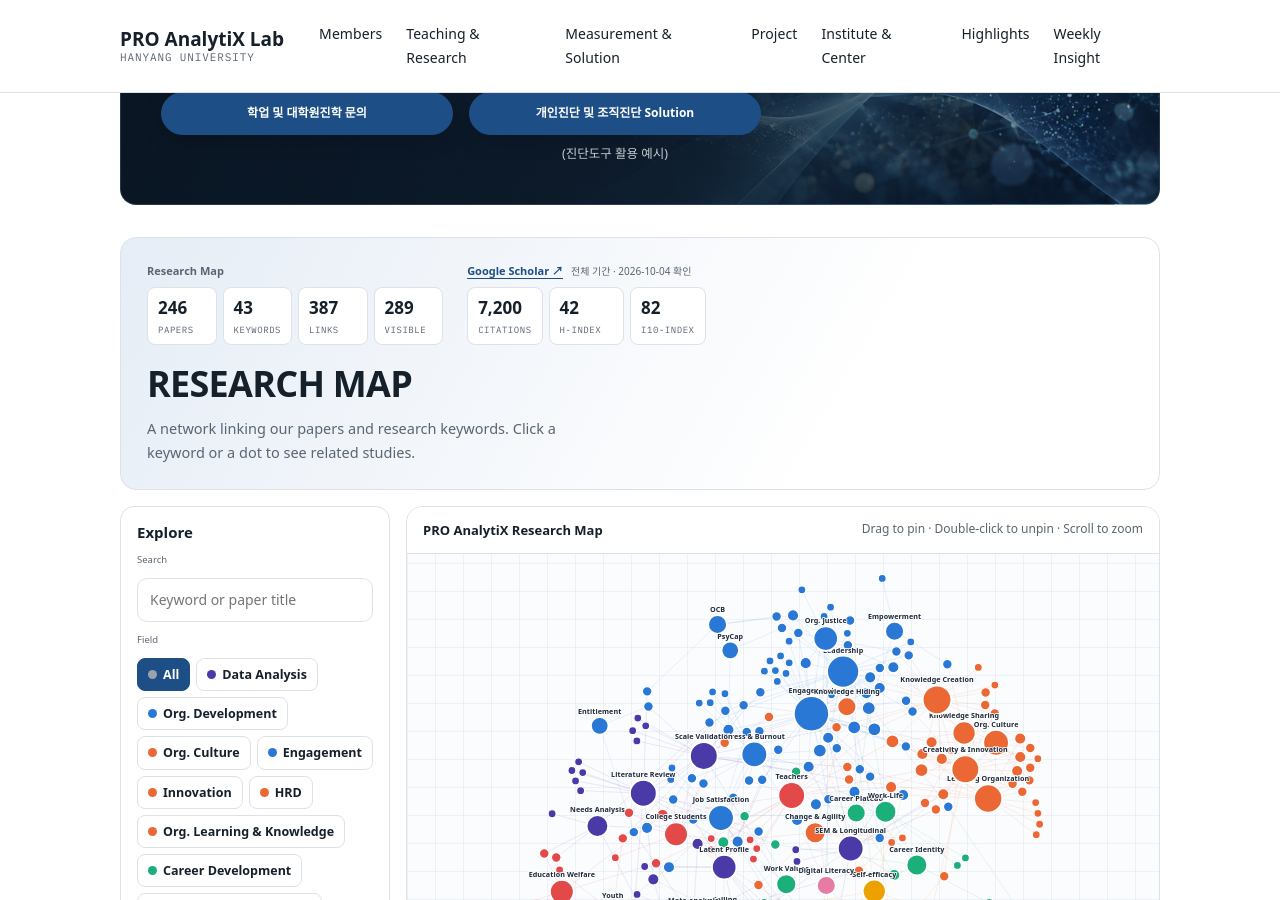
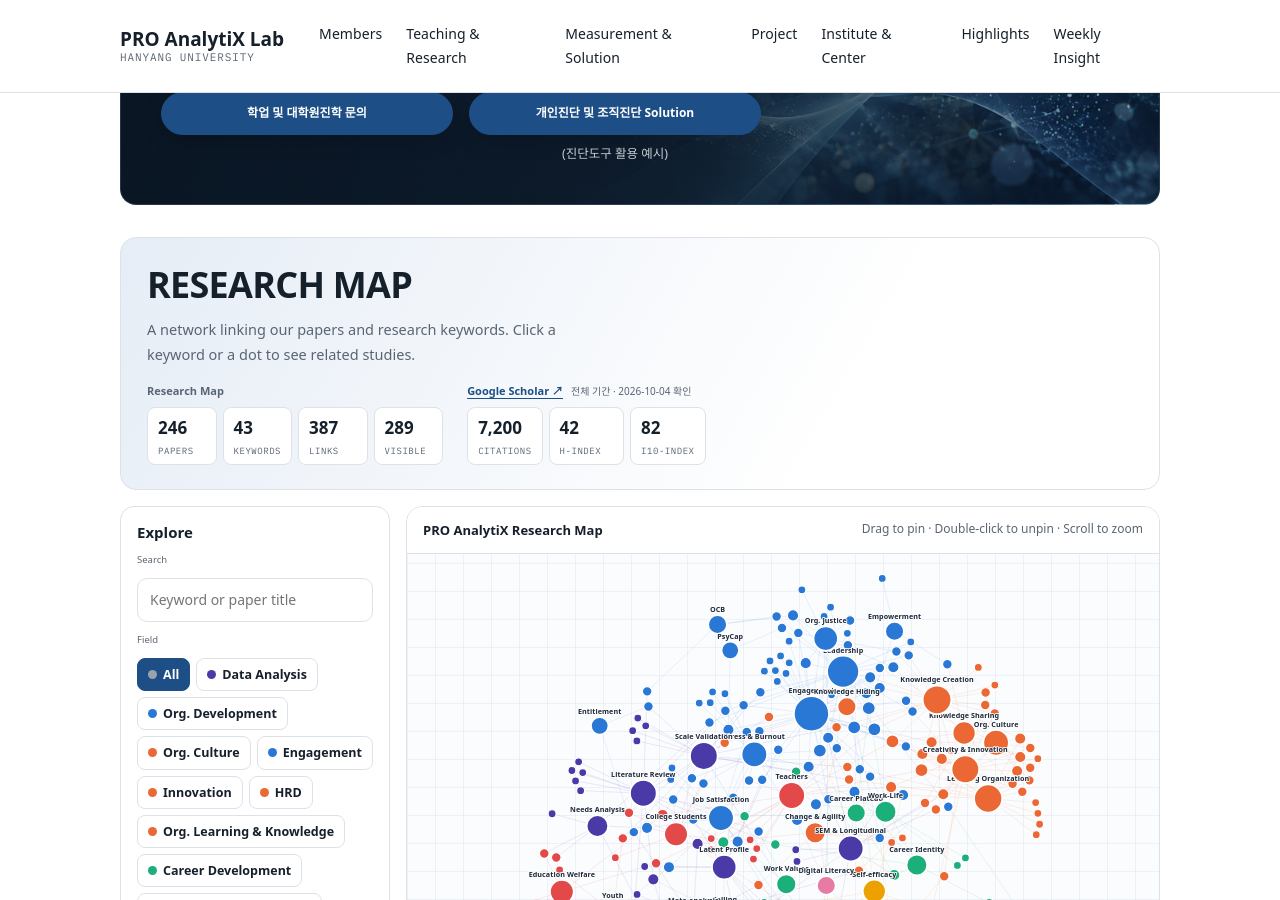
Before and after one commit to drsprolab/drsprolab.github.io, a Jekyll site: the page built from index.html, in a window 1280 px wide and 900 px high, scrolled down 375 px. Built offline with Jekyll 4.4.1, drawn with Linux system fonts in a browser that asks for light colours; some web fonts are replaced.

Commit message:
Place Research Map heading above statistics

```diff
--- a/_includes/kw-network.html
+++ b/_includes/kw-network.html
@@ -2,6 +2,10 @@
   data-pubs="{{ '/assets/data/publications.json' | relative_url }}"
   data-map="{{ '/assets/data/keyword-map.json' | relative_url }}">
   <header class="rmap-top">
+    <div>
+      <h2 class="rmap-title">RESEARCH MAP</h2>
+      <p class="rmap-desc">A network linking our papers and research keywords. Click a keyword or a dot to see related studies.</p>
+    </div>
     <div class="rmap-metrics">
       <div class="rmap-metrics-group"><div class="rmap-metrics-label">Research Map</div>
     <dl class="rmap-stats">
@@ -19,10 +23,6 @@
           <div title="10회 이상 인용된 논문 수"><dt>i10-index</dt><dd>{{ scholar.i10_index }}</dd></div>
         </dl>
       </div>
-    </div>
-    <div>
-      <h2 class="rmap-title">RESEARCH MAP</h2>
-      <p class="rmap-desc">A network linking our papers and research keywords. Click a keyword or a dot to see related studies.</p>
     </div>
 
   </header>
```
